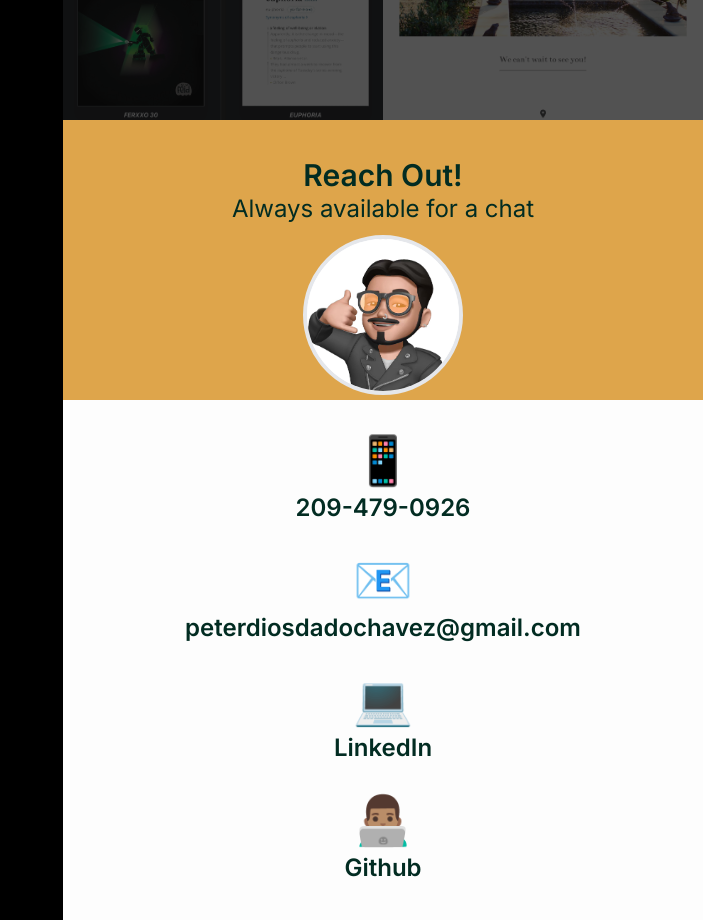
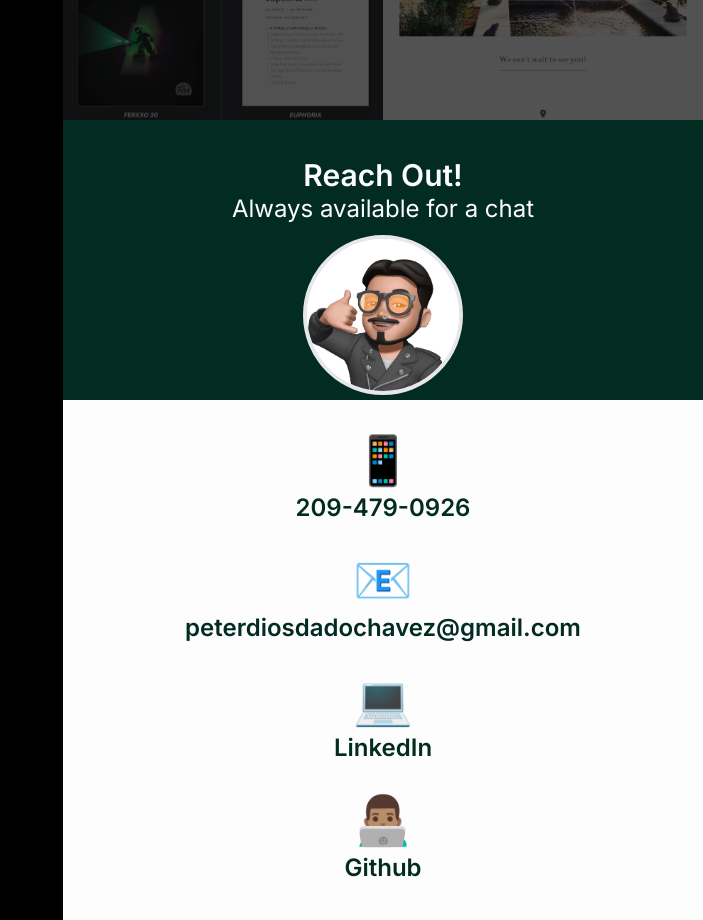
Before and after one commit to PetDios9/personal-site-v2, a Next.js app: page / in a window 1280 px wide. Shown: the part 2280-3200 px from the top of the page, without its empty margins (577-1280 px from the left). Built offline with nearby package versions, Linux system fonts and the light colour scheme.

Commit message:
fix: clipped g on landing, readability issues on contact

```diff
--- a/src/components/Contact.tsx
+++ b/src/components/Contact.tsx
@@ -4,14 +4,10 @@ import memoji from "../../public/memoji.jpeg";
 export default function Contact() {
   return (
     <div className="bg-tetriary-color h-screen flex justify-center items-center flex-col">
-      <div className="bg-secondary-color h-[35vh] w-screen lg:w-[50vw] flex flex-col items-center justify-around pt-5 lg:pt-8">
-        <div className="flex flex-col justify-center items-center">
-          <h2 className="text-primary-color text-3xl font-semibold">
-            Reach Out!
-          </h2>
-          <h3 className="text-primary-color text-2xl">
-            Always available for a chat
-          </h3>
+      <div className="bg-primary-color h-[35vh] w-screen lg:w-[50vw] flex flex-col items-center justify-around pt-5 lg:pt-8">
+        <div className="flex flex-col justify-center items-center text-tetriary-color">
+          <h2 className="text-3xl font-semibold">Reach Out!</h2>
+          <h3 className="text-2xl">Always available for a chat</h3>
         </div>
         <div className="relative rounded-full flex bg-tetriary-color size-40 border-4 bg-[url('/avatar.png')] bg-center bg-cover">
           <Image
--- a/src/components/Landing.tsx
+++ b/src/components/Landing.tsx
@@ -3,19 +3,19 @@ import Image from "next/image";
 export default function Landing() {
   return (
     <div className="h-screen lg:w-[50vw] flex flex-col justify-center items-center lg:items-start lg:pl-14 xl:pl-20 gap-3 bg-primary-color text-tetriary-color">
-      <h2 className="whitespace-nowrap text-4xl lg:text-5xl xl:text-6xl font-bold text-left">
+      <h2 className="whitespace-nowrap text-4xl lg:text-5xl xl:text-6xl font-bold text-left animate-fade-longer">
         Hello World. I am
       </h2>
-      <h2 className="whitespace-nowrap text-4xl lg:text-5xl xl:text-6xl font-bold text-left">
+      <h2 className="whitespace-nowrap text-4xl lg:text-5xl xl:text-6xl font-bold text-left animate-fade-longer">
         <span className="text-secondary-color">Peter Diosdado :-)</span>
       </h2>
-      <h2 className="whitespace-nowrap text-4xl lg:text-5xl xl:text-6xl font-bold text-left">
+      <h2 className="whitespace-nowrap text-4xl lg:text-5xl xl:text-6xl font-bold text-left animate-fade-longer">
         A software engineer.
       </h2>
-      <h2 className="whitespace-nowrap text-4xl lg:text-5xl xl:text-6xl font-bold text-left">
+      <h2 className="whitespace-nowrap text-4xl lg:text-5xl xl:text-6xl font-bold text-left animate-fade-longer">
         I like to work with
       </h2>
-      <span className="text-secondary-color inline-flex flex-col h-[calc(theme(fontSize.6xl)*theme(lineHeight.tight))] 2xl:h-[calc(theme(fontSize.6xl)*theme(lineHeight.tight))] overflow-hidden">
+      <span className="text-secondary-color inline-flex flex-col h-[calc(theme(fontSize.6xl)*theme(lineHeight.tight))] 2xl:h-[calc(theme(fontSize.6xl)*theme(lineHeight.tight))] overflow-hidden animate-fade-longer">
         <ul className="text-4xl lg:text-5xl xl:text-6xl font-bold block animate-text-slide-5 text-center lg:text-left leading-tight [&_li]:block text-nowrap">
           <li className="pb-7">JavaScript</li>
           <li className="pb-7">Python</li>
@@ -28,7 +28,7 @@ export default function Landing() {
         </ul>
       </span>
       <div>
-        <button className="rounded-full border-2 border-secondary-color bg-secondary-color lg:bg-transparent hover:bg-secondary-color text-tetriary-color px-8 py-3 cursor-pointer transform transition duration-300">
+        <button className="rounded-full border-2 border-secondary-color bg-secondary-color lg:bg-transparent hover:bg-secondary-color text-tetriary-color px-8 py-3 cursor-pointer transform transition duration-300 animate-fade-longer">
           <a href="#contact">Let's Make Something Great</a>
         </button>
       </div>
```
